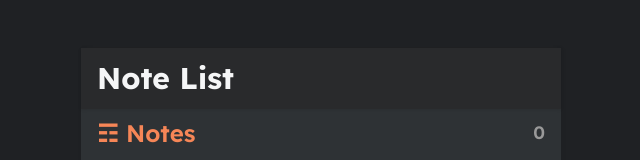
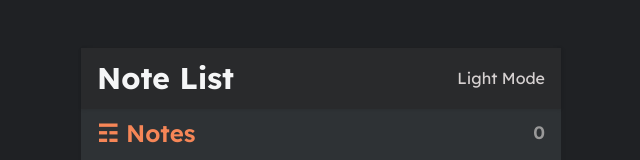
Before and after one commit to jhenilparihar/Keep-Notes, a React (Create React App) app in the folder client/: page / in a window 1280 px wide. Shown: the top 160 px of the page, without its empty margins (319-959 px from the left). Built offline with nearby package versions, Linux system fonts and the light colour scheme; no server answers.

Commit message:
added toggle view mode feature

```diff
--- a/client/src/App.css
+++ b/client/src/App.css
@@ -1,6 +1,4 @@
-@import url('https://fonts.googleapis.com/css2?family=Lexend:wght@400;600;700&display=swap');
-
-
+@import url("https://fonts.googleapis.com/css2?family=Lexend:wght@400;600;700&display=swap");
 
 :root {
   --color-main: #f68657;
@@ -11,7 +9,7 @@
   --color-light: #acb4bd;
   --color-lighter: #f9f9f9;
   --color-white: #fff;
-  --color-border:#e0e3e6;
+  --color-border: #e0e3e6;
 }
 
 .dark {
@@ -22,24 +20,22 @@
   --color-bg: #1f2124;
   --color-lighter: #292a2c;
   --color-white: #2e3235;
-  --color-border:#252629;
+  --color-border: #252629;
 }
 
 /* BASE STYLES */
 
-
-*{
+* {
   margin: 0;
   padding: 0;
   box-sizing: border-box;
-  font-family: 'Lexend', sans-serif;
+  font-family: "Lexend", sans-serif;
   color: inherit;
   font-size: inherit;
   scroll-behavior: smooth;
 }
 
-
-body{
+body {
   line-height: 1.8em;
   font-weight: 400;
   font-size: 16px;
@@ -51,7 +47,6 @@
 
 /* APP STYLES */
 
-
 .container {
   width: 100%;
   height: 100vh;
@@ -60,7 +55,6 @@
   display: flex;
   align-items: center;
 }
-
 
 .app {
   width: 100%;
@@ -71,7 +65,6 @@
   box-shadow: 1px 1px 6px rgba(0, 0, 0, 0.05);
   position: relative;
 }
-
 
 .app-header {
   display: flex;
@@ -106,7 +99,6 @@
   padding: 16px;
 }
 
-
 /* NOTES STYLES */
 
 .notes-header {
@@ -128,7 +120,6 @@
   color: var(--color-gray);
 }
 
-
 .notes-list {
   padding: 0;
   margin: 16px 0;
@@ -142,7 +133,7 @@
 }
 
 .notes-list-item {
-  border-bottom: 1px solid  var(--color-border);
+  border-bottom: 1px solid var(--color-border);
   margin-bottom: 12px;
   padding: 8px 16px;
   transition: all 0.2s ease-in-out;
@@ -157,7 +148,6 @@
 .notes-list-item p span {
   font-weight: 600;
 }
-
 
 .notes-list-item p span {
   color: var(--color-gray);
@@ -187,12 +177,9 @@
   box-shadow: 1px 1px 10px rgba(0, 0, 0, 0.2);
 }
 
-
 .floating-button > svg {
   fill: var(--color-bg);
 }
-
-
 
 /*==============================
 =>  Note Styles
@@ -247,3 +234,6 @@
 .note textarea::-webkit-scrollbar {
   display: none;
 }
+.mode-icon:hover {
+  cursor: pointer;
+}
--- a/client/src/components/Header.jsx
+++ b/client/src/components/Header.jsx
@@ -1,11 +1,32 @@
-import React from "react";
+import React, { useState, useEffect } from "react";
 import { Outlet } from "react-router-dom";
 
 const Header = () => {
+  let [isDark, setIsDark] = useState(true);
+
+  useEffect(() => {
+    setIsDark(document.querySelector(".container") !== null);
+  }, []);
+
+  let changeMode = () => {
+    const div = document.querySelector(".container");
+    div.classList.toggle("dark");
+    setIsDark(!isDark);
+  };
+  console.log(document.querySelector(".container"));
   return (
     <div>
       <div className="app-header">
         <h1>Note List</h1>
+        {isDark ? (
+          <span className="mode-icon" onClick={changeMode}>
+            Light Mode
+          </span>
+        ) : (
+          <span className="mode-icon" onClick={changeMode}>
+            Dark Mode
+          </span>
+        )}
       </div>
 
       <Outlet />
```
